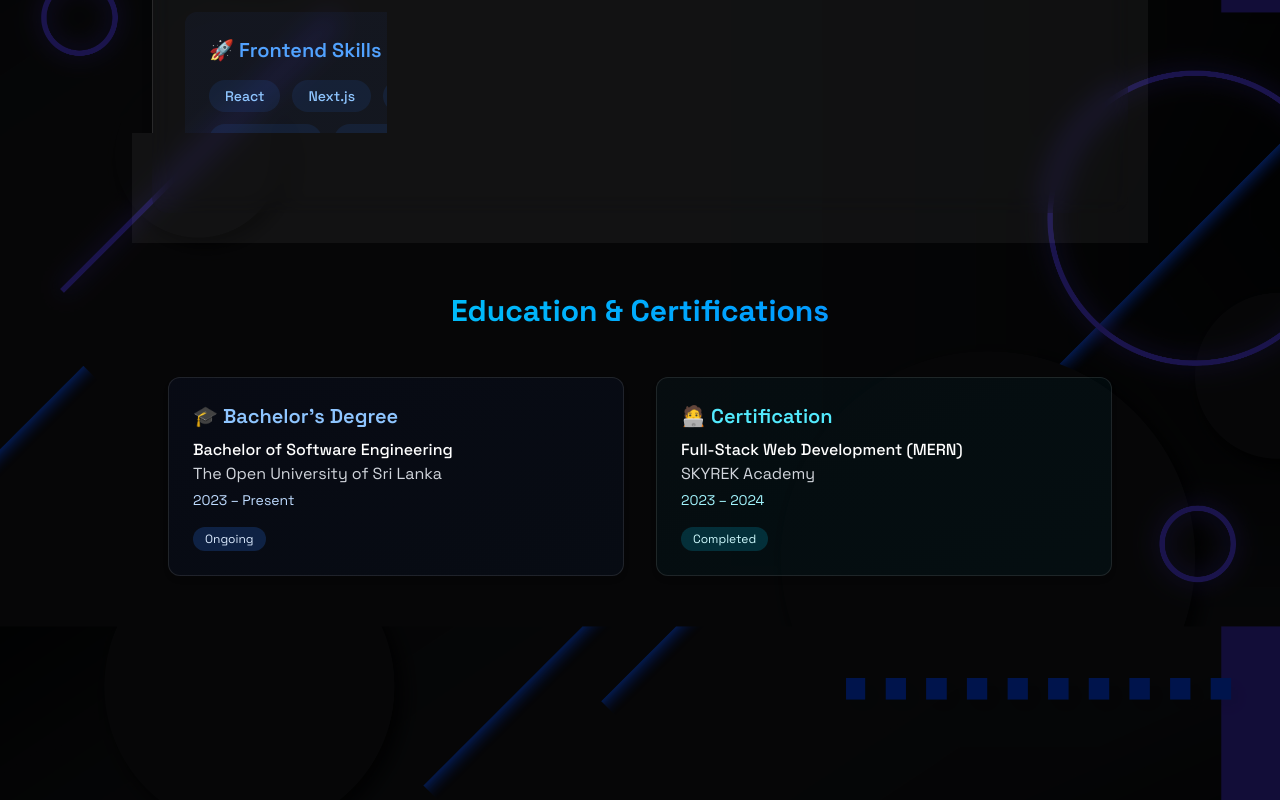
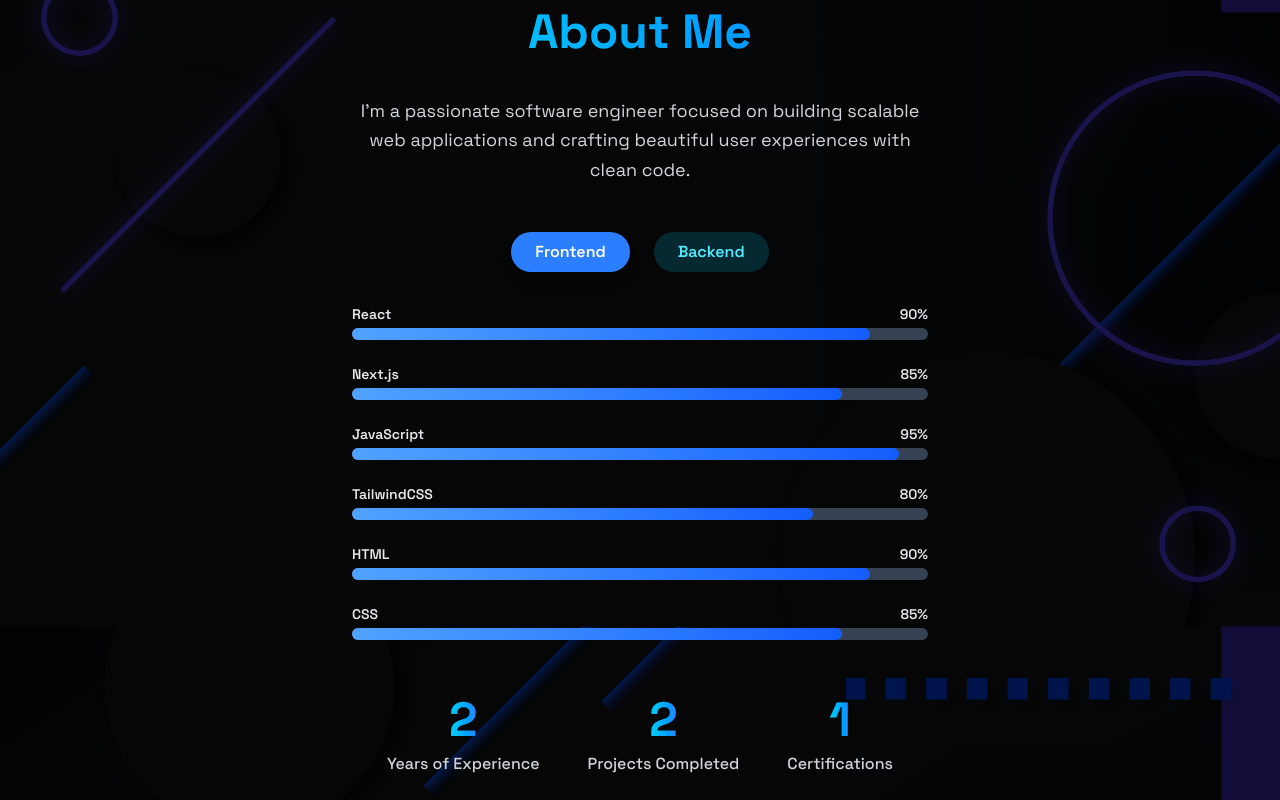
Before and after one commit to sandun440/sandun-portfolio, a React (Vite) app: page / in a window 1280 px wide. Shown: the part 1080-1880 px from the top of the page. Built offline with nearby package versions, Linux system fonts and the light colour scheme.

Commit message:
about page improment

```diff
--- a/package.json
+++ b/package.json
@@ -17,6 +17,7 @@
     "emailjs-com": "^3.2.0",
     "lucide-react": "^0.525.0",
     "react": "^18.3.1",
+    "react-countup": "^6.5.3",
     "react-dom": "^18.3.1",
     "react-hot-toast": "^2.5.2",
     "react-icons": "^5.5.0",
--- a/src/components/sections/About.jsx
+++ b/src/components/sections/About.jsx
@@ -1,120 +1,227 @@
+import { useState } from "react";
 import { RevealOnScroll } from "../RevealOnScroll";
+import CountUp from "react-countup";
+import profilePic from "../../assets/profile.jpg";
 
 export const About = () => {
+  const [activeTab, setActiveTab] = useState("frontend");
+
+  // Skills with descriptions and proficiency % for progress bars
   const frontendSkills = [
-    "React",
-    "Next.js",
-    "JavaScript",
-    "TailwindCSS",
-    "HTML",
-    "CSS",
+    {
+      name: "React",
+      desc: "Experienced with React hooks, context, and router",
+      proficiency: 90,
+    },
+    {
+      name: "Next.js",
+      desc: "SSR & static generation with Next.js",
+      proficiency: 85,
+    },
+    {
+      name: "JavaScript",
+      desc: "ES6+, async programming, DOM manipulation",
+      proficiency: 95,
+    },
+    {
+      name: "TailwindCSS",
+      desc: "Utility-first CSS for rapid UI design",
+      proficiency: 80,
+    },
+    {
+      name: "HTML",
+      desc: "Semantic and accessible HTML5 markup",
+      proficiency: 90,
+    },
+    {
+      name: "CSS",
+      desc: "Flexbox, Grid, animations, responsive design",
+      proficiency: 85,
+    },
   ];
 
-  const backendSkills = ["Node.js", "Python", "MongoDB", "PHP", "Express.js"];
+  const backendSkills = [
+    {
+      name: "Node.js",
+      desc: "Server-side JavaScript runtime environment",
+      proficiency: 85,
+    },
+    {
+      name: "Python",
+      desc: "Python scripting and backend frameworks",
+      proficiency: 80,
+    },
+    { name: "MongoDB", desc: "NoSQL database management", proficiency: 75 },
+    {
+      name: "PHP",
+      desc: "Backend scripting & web development",
+      proficiency: 70,
+    },
+    { name: "Express.js", desc: "Node.js web framework", proficiency: 80 },
+  ];
+
+  const achievements = [
+    { label: "Years of Experience", count: 2 },
+    { label: "Projects Completed", count: 2 },
+    { label: "Certifications", count: 1 },
+  ];
 
   return (
     <section
       id="about"
-      className="min-h-screen flex items-center justify-center py-20 bg-gradient-to-b"
+      className="min-h-screen flex flex-col items-center justify-center py-20 bg-gradient-to-b  text-white px-6"
     >
       <RevealOnScroll>
-        <div className="max-w-5xl w-full mx-auto px-6">
-          {/* About Title */}
-          <h2 className="text-4xl font-extrabold text-center mb-12 bg-gradient-to-r from-cyan-400 to-blue-500 bg-clip-text text-transparent">
+        {/* Profile Photo */}
+        <div className="mb-12">
+          <div className="mx-auto w-40 h-40 rounded-full overflow-hidden shadow-lg transition-transform hover:scale-105 cursor-pointer">
+            <img
+              src={profilePic} // Replace with your photo path
+              alt="Profile"
+              className="object-cover w-full h-full"
+            />
+          </div>
+        </div>
+
+        {/* Title */}
+        <h2 className="text-5xl font-extrabold text-center mb-10 bg-gradient-to-r from-cyan-400 to-blue-500 bg-clip-text text-transparent">
           About Me
         </h2>
 
-          {/* About Card */}
-          <div className="bg-white/5 backdrop-blur-md border border-white/10 rounded-2xl p-8 shadow-lg transition-all hover:shadow-blue-500/20">
-            <p className="text-gray-300 text-lg mb-8 leading-relaxed text-center">
-              I’m a passionate software engineer focused on building scalable
-              web applications and crafting beautiful user experiences with
-              clean code.
+        {/* About Text */}
+        <p className="max-w-xl text-center text-gray-300 text-lg mb-12 leading-relaxed">
+          I’m a passionate software engineer focused on building scalable web
+          applications and crafting beautiful user experiences with clean code.
         </p>
 
-            <div className="grid md:grid-cols-2 gap-8">
-              {/* Frontend Skills */}
-              <div className="bg-gradient-to-br from-blue-900/10 to-blue-500/5 p-6 rounded-xl transition-all hover:scale-[1.02] hover:shadow-blue-500/10">
-                <h3 className="text-xl font-semibold text-blue-400 mb-4">
-                  🚀 Frontend Skills
-                </h3>
-                <div className="flex flex-wrap gap-3">
-                  {frontendSkills.map((tech, index) => (
-                    <span
-                      key={index}
-                      className="bg-blue-500/10 text-blue-300 px-4 py-1.5 rounded-full text-sm font-medium hover:bg-blue-500/20 hover:text-white transition"
+        {/* Tabs for Skills */}
+        <div className="flex justify-center space-x-6 mb-8">
+          <button
+            onClick={() => setActiveTab("frontend")}
+            className={`px-6 py-2 rounded-full font-semibold transition ${
+              activeTab === "frontend"
+                ? "bg-blue-500 text-white shadow-lg"
+                : "bg-blue-500/20 text-blue-300 hover:bg-blue-500/40"
+            }`}
           >
-                      {tech}
-                    </span>
+            Frontend
+          </button>
+          <button
+            onClick={() => setActiveTab("backend")}
+            className={`px-6 py-2 rounded-full font-semibold transition ${
+              activeTab === "backend"
+                ? "bg-cyan-500 text-white shadow-lg"
+                : "bg-cyan-500/20 text-cyan-300 hover:bg-cyan-500/40"
+            }`}
+          >
+            Backend
+          </button>
+        </div>
+
+        {/* Skills List with Progress Bars & Tooltips */}
+        <div className="max-w-3xl w-full">
+          {(activeTab === "frontend" ? frontendSkills : backendSkills).map(
+            ({ name, desc, proficiency }, index) => (
+              <div key={index} className="mb-6 group relative">
+                <div className="flex justify-between mb-1 text-sm font-semibold text-gray-200 cursor-pointer">
+                  <span>{name}</span>
+                  <span>{proficiency}%</span>
+                </div>
+                <div className="w-full bg-gray-700 rounded-full h-3">
+                  <div
+                    className={`bg-gradient-to-r ${
+                      activeTab === "frontend"
+                        ? "from-blue-400 to-blue-600"
+                        : "from-cyan-400 to-cyan-600"
+                    } h-3 rounded-full transition-all duration-700 ease-out`}
+                    style={{ width: `${proficiency}%` }}
+                  />
+                </div>
+                {/* Tooltip */}
+                <div className="absolute left-1/2 -bottom-8 w-max px-3 py-1 text-xs text-white bg-black bg-opacity-75 rounded opacity-0 group-hover:opacity-100 pointer-events-none transform -translate-x-1/2 transition-opacity">
+                  {desc}
+                </div>
+              </div>
+            )
+          )}
+        </div>
+
+        {/* Achievements */}
+        <div className="flex justify-center space-x-12 mt-14 max-w-4xl w-full">
+          {achievements.map(({ label, count }, idx) => (
+            <div key={idx} className="text-center">
+              <CountUp
+                end={count}
+                duration={2}
+                className="text-5xl font-bold text-gradient bg-clip-text text-transparent bg-gradient-to-r from-cyan-400 to-blue-500"
+              />
+              <p className="mt-2 text-gray-300 font-medium">{label}</p>
+            </div>
           ))}
         </div>
-              </div>
 
-              {/* Backend Skills */}
-              <div className="bg-gradient-to-br from-cyan-900/10 to-cyan-500/5 p-6 rounded-xl transition-all hover:scale-[1.02] hover:shadow-cyan-500/10">
-                <h3 className="text-xl font-semibold text-cyan-400 mb-4">
-                  🧠 Backend Skills
-                </h3>
-                <div className="flex flex-wrap gap-3">
-                  {backendSkills.map((tech, index) => (
-                    <span
-                      key={index}
-                      className="bg-cyan-500/10 text-cyan-300 px-4 py-1.5 rounded-full text-sm font-medium hover:bg-cyan-500/20 hover:text-white transition"
-                    >
-                      {tech}
-                    </span>
-                  ))}
-                </div>
-              </div>
-            </div>
-          </div>
-
-          {/* Education & Certifications Section */}
-          <section id="education" className="py-20 px-4">
-            <h2 className="text-3xl font-bold text-center mb-12 bg-gradient-to-r from-cyan-400 to-blue-500 bg-clip-text text-transparent">
+        {/* Education & Certifications Timeline */}
+        <section id="education" className="mt-20 max-w-4xl w-full px-6">
+          <h2 className="text-4xl font-bold text-center mb-16 bg-gradient-to-r from-cyan-400 to-blue-500 bg-clip-text text-transparent">
             Education & Certifications
           </h2>
 
-            <div className="grid grid-cols-1 md:grid-cols-2 gap-8">
-              {/* Education Card */}
-              <div className="p-6 rounded-xl bg-gradient-to-br from-blue-900/10 to-blue-500/5 border border-white/10 shadow-md hover:shadow-blue-500/20 transition-all transform hover:scale-[1.02]">
-                <h3 className="text-xl font-semibold text-blue-300 mb-2 flex items-center gap-2">
+          <div className="relative border-l-2 border-gray-700 pl-8 space-y-12">
+            {/* Timeline Item 1 - Degree */}
+            <div className="relative group">
+              <span className="absolute -left-4 top-2 w-4 h-4 bg-blue-500 rounded-full ring-4 ring-gray-900 transition-transform group-hover:scale-125" />
+              <div className="bg-white/5 border border-white/10 rounded-lg p-6 shadow-md hover:shadow-blue-500/10 transition-all duration-300">
+                <h3 className="text-xl font-semibold text-blue-400 mb-1 flex items-center gap-2">
                   🎓 Bachelor’s Degree
                 </h3>
                 <p className="text-white font-medium">
-                  Bachelor of Software Engineering
+                  Bachelor of Software Engineering (Hons)
                 </p>
-                <p className="text-gray-300">
-                  The Open University of Sri Lanka
+                <p className="text-gray-400">
+                  The Open University of Sri Lanka - Nawala.
                 </p>
-                <p className="text-sm text-blue-200 mt-1">2023 – Present</p>
-                <div className="mt-4">
-                  <span className="inline-block px-3 py-1 text-xs text-blue-100 bg-blue-500/20 rounded-full">
+                <p className="text-sm text-blue-300 mt-1">2023 – Present</p>
+                <span className="inline-block mt-3 px-3 py-1 text-xs text-blue-100 bg-blue-500/20 rounded-full">
                   Ongoing
                 </span>
               </div>
             </div>
 
-              {/* Certification Card */}
-              <div className="p-6 rounded-xl bg-gradient-to-br from-cyan-900/10 to-cyan-500/5 border border-white/10 shadow-md hover:shadow-cyan-500/20 transition-all transform hover:scale-[1.02]">
-                <h3 className="text-xl font-semibold text-cyan-300 mb-2 flex items-center gap-2">
+            {/* Timeline Item 2 - Certification */}
+            <div className="relative group">
+              <span className="absolute -left-4 top-2 w-4 h-4 bg-cyan-500 rounded-full ring-4 ring-gray-900 transition-transform group-hover:scale-125" />
+              <div className="bg-white/5 border border-white/10 rounded-lg p-6 shadow-md hover:shadow-cyan-500/10 transition-all duration-300">
+                <h3 className="text-xl font-semibold text-cyan-400 mb-1 flex items-center gap-2">
                   🧑‍💻 Certification
                 </h3>
                 <p className="text-white font-medium">
+                  <a
+                    href="https://https://certificate.skyrek.com/certifcates/completion/z2do8ktmAlAb.com/certificate-url" // 🔗 Replace with actual certificate URL
+                    target="_blank"
+                    rel="noopener noreferrer"
+                    className="underline underline-offset-4 hover:text-cyan-300 transition"
+                  >
                     Full-Stack Web Development (MERN)
+                  </a>
                 </p>
-                <p className="text-gray-300">SKYREK Academy</p>
-                <p className="text-sm text-cyan-200 mt-1">2023 – 2024</p>
-                <div className="mt-4">
-                  <span className="inline-block px-3 py-1 text-xs text-cyan-100 bg-cyan-500/20 rounded-full">
+                <p className="text-gray-400">SKYREK Academy</p>
+                <p className="text-sm text-cyan-300 mt-1">2023 – 2024</p>
+                <span className="inline-block mt-3 px-3 py-1 text-xs text-cyan-100 bg-cyan-500/20 rounded-full">
                   Completed
                 </span>
               </div>
             </div>
           </div>
         </section>
-        </div>
       </RevealOnScroll>
+
+      {/* Additional styles for tooltip */}
+      <style>{`
+        /* Ensure tooltip doesn't get cut off */
+        #about section div.relative {
+          position: relative;
+        }
+      `}</style>
     </section>
   );
 };
```
Also changed, not shown: 1 other file (tests, documents, lock files or other folders). Lines whose indentation alone changed are shown as unchanged.
